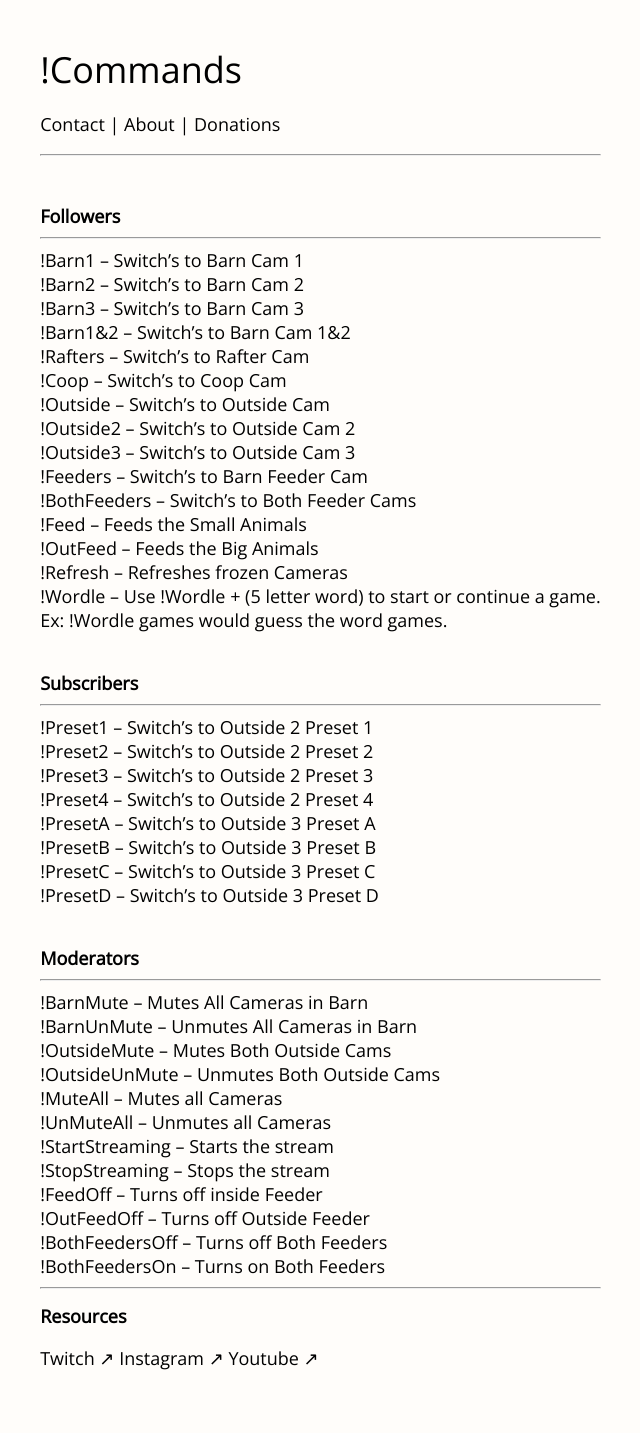
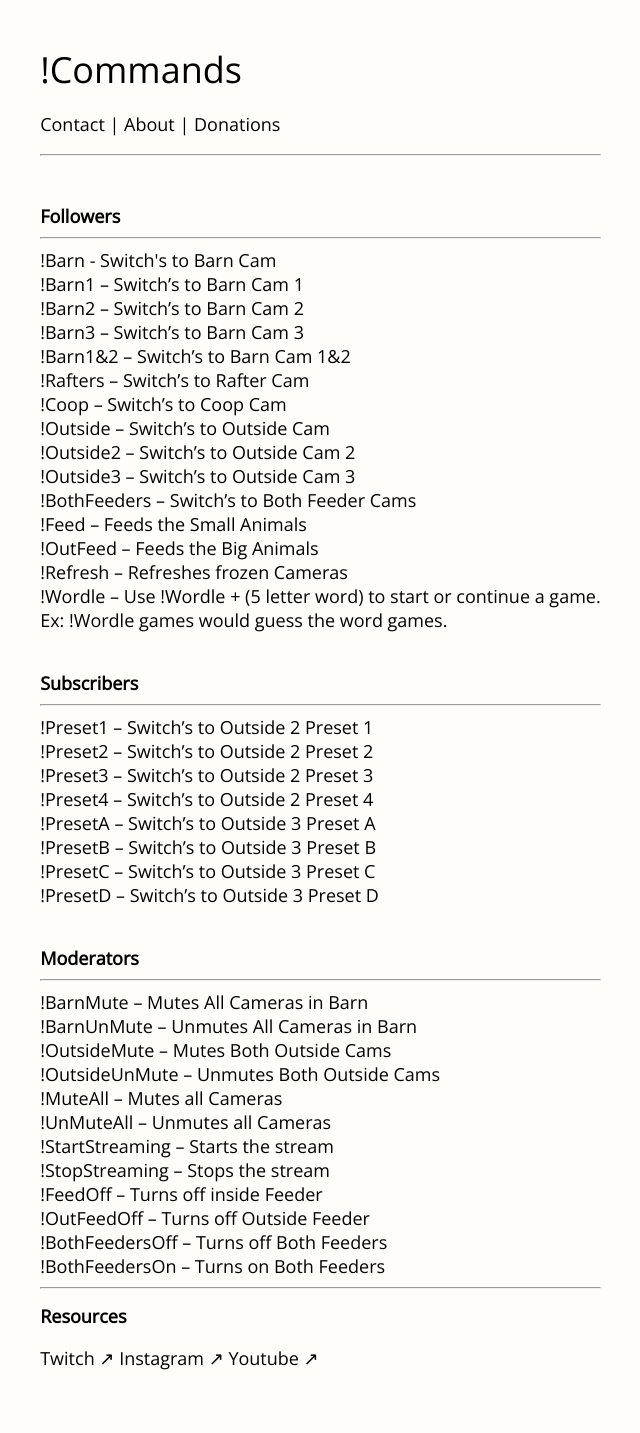
Before and after one commit to MNFarmHub/mnfarmhub.github.io, a Jekyll site: the page built from commands.html, in a window 1280 px wide. Shown: the whole page, without its empty margins (11-651 px from the left). Built offline with Jekyll 4.4.1, drawn with Linux system fonts in a browser that asks for light colours.

Commit message:
Update commands.html

```diff
--- a/commands.html
+++ b/commands.html
@@ -19,6 +19,7 @@ title: "!Commands"
 <code>
   <h2>Followers</h2>
 <hr>
+!Barn - Switch's to Barn Cam<br>
 !Barn1 – Switch’s to Barn Cam 1<br>
 !Barn2 – Switch’s to Barn Cam 2<br>
 !Barn3 – Switch’s to Barn Cam 3<br>
@@ -28,7 +29,6 @@ title: "!Commands"
 !Outside – Switch’s to Outside Cam<br>
 !Outside2 – Switch’s to Outside Cam 2<br>
 !Outside3 – Switch’s to Outside Cam 3<br>
-!Feeders – Switch’s to Barn Feeder Cam<br>
 !BothFeeders – Switch’s to Both Feeder Cams<br>
 !Feed – Feeds the Small Animals<br>
 !OutFeed – Feeds the Big Animals<br>
```
